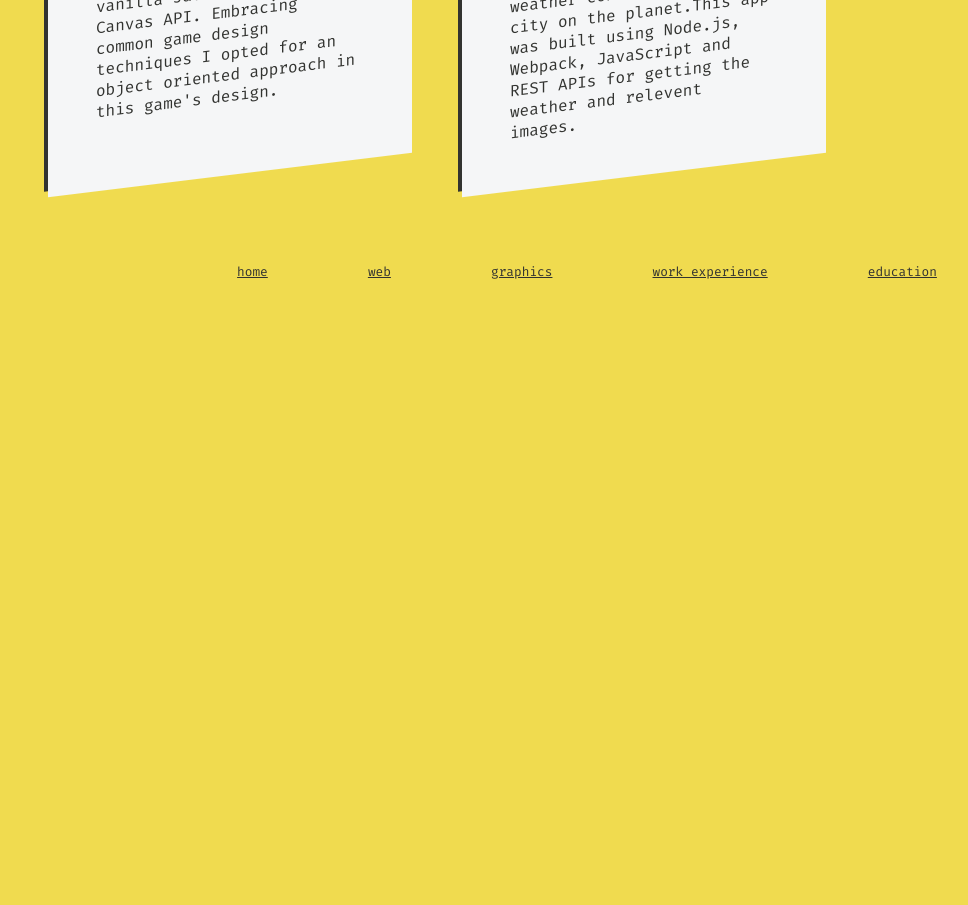
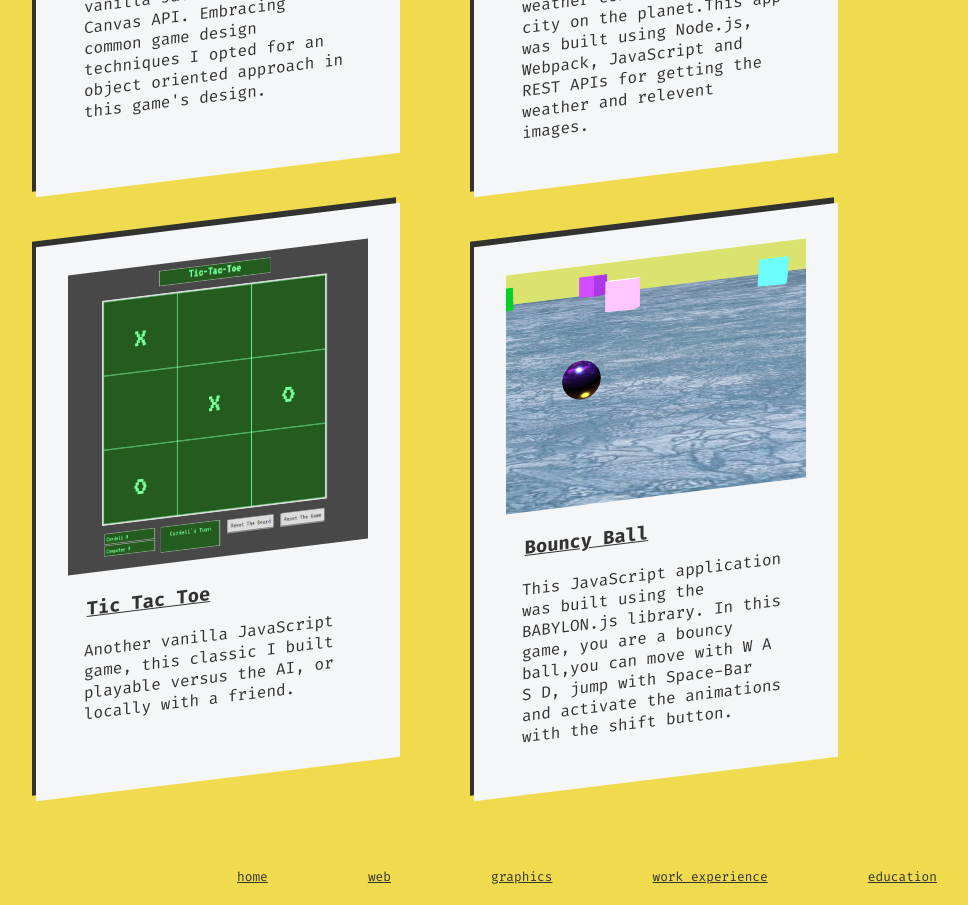
Before and after one commit to cordellbonnieux/CPSC1030_TermProject, a plain HTML site: page pages/web.html in a window 1280 px wide. Shown: the part 623-1528 px from the top of the page, without its empty margins (53-1021 px from the left). Before the commit the page ends 923 px from the top, so only its background shows below. Drawn offline with Linux system fonts and the light colour scheme.

Commit message:
Added some graphic design projects to the graphics page and polished it off.

```diff
--- a/assets/script.js
+++ b/assets/script.js
@@ -95,57 +95,6 @@ hamburger.addEventListener('click', (e) => {
 /*
 * page - grid
 */
-// data, in a real world situation i would use json files
-const webMockContent = [
-    {
-        title: 'Example Project',
-        href: '#',
-        img: '../img/example.jpg',
-        description: 'Lorem ipsum dolor sit amet, consectetur adipiscing elit,'
-            + 'sed do eiusmod tempor incididunt ut labore et dolore magna aliqua. '
-            + 'Ut enim ad minim veniam, quis nostrud exercitation ullamco laboris '
-            + 'nisi ut aliquip ex ea commodo consequat. Duis aute irure dolor in '
-            + 'reprehenderit in voluptate velit esse cillum dolore eu fugiat nulla pariatur. '
-            + 'Excepteur sint occaecat cupidatat non proident, sunt in culpa qui officia '
-            + 'deserunt mollit anim id est laborum.'
-    },
-    {
-        title: 'Example Project',
-        href: '#',
-        img: '../img/example.jpg',
-        description: 'Lorem ipsum dolor sit amet, consectetur adipiscing elit,'
-            + 'sed do eiusmod tempor incididunt ut labore et dolore magna aliqua. '
-            + 'Ut enim ad minim veniam, quis nostrud exercitation ullamco laboris '
-            + 'nisi ut aliquip ex ea commodo consequat. Duis aute irure dolor in '
-            + 'reprehenderit in voluptate velit esse cillum dolore eu fugiat nulla pariatur. '
-            + 'Excepteur sint occaecat cupidatat non proident, sunt in culpa qui officia '
-            + 'deserunt mollit anim id est laborum.'
-    },
-    {
-        title: 'Example Project',
-        href: '#',
-        img: '../img/example.jpg',
-        description: 'Lorem ipsum dolor sit amet, consectetur adipiscing elit,'
-            + 'sed do eiusmod tempor incididunt ut labore et dolore magna aliqua. '
-            + 'Ut enim ad minim veniam, quis nostrud exercitation ullamco laboris '
-            + 'nisi ut aliquip ex ea commodo consequat. Duis aute irure dolor in '
-            + 'reprehenderit in voluptate velit esse cillum dolore eu fugiat nulla pariatur. '
-            + 'Excepteur sint occaecat cupidatat non proident, sunt in culpa qui officia '
-            + 'deserunt mollit anim id est laborum.'
-    },
-    {
-        title: 'Example Project',
-        href: '#',
-        img: '../img/example.jpg',
-        description: 'Lorem ipsum dolor sit amet, consectetur adipiscing elit,'
-            + 'sed do eiusmod tempor incididunt ut labore et dolore magna aliqua. '
-            + 'Ut enim ad minim veniam, quis nostrud exercitation ullamco laboris '
-            + 'nisi ut aliquip ex ea commodo consequat. Duis aute irure dolor in '
-            + 'reprehenderit in voluptate velit esse cillum dolore eu fugiat nulla pariatur. '
-            + 'Excepteur sint occaecat cupidatat non proident, sunt in culpa qui officia '
-            + 'deserunt mollit anim id est laborum.'
-    }
-]
 function createGrid(content) {
     const container = document.createElement('div')
     container.id = 'grid'
@@ -186,6 +135,8 @@ function createGrid(content) {
 */
 if (page == 'web') {
     createGrid(getWebData()) //webMockContent
+} else if (page == 'graphics') {
+    createGrid(getGraphicsData())
 }
 
 /*
@@ -204,7 +155,8 @@ function getPage() {
     switch (body.id) {
         case 'home' : return 'home'
         case 'web' : return 'web'
-        default : return 'the page was not recognized'
+        case 'graphics' : return 'graphics'
+        default : console.log('The page was not recognized by getPage() function.')
     }
 }
 
@@ -246,6 +198,48 @@ function getWebData() {
             img: '../img/weather.png',
             description: 'This web application allows you to retrieve the current weather conditions for any city on the planet.' +
             'This app was built using Node.js, Webpack, JavaScript and REST APIs for getting the weather and relevent images.'
+        },
+        {
+            title: 'Tic Tac Toe',
+            href: 'https://cordellbonnieux.github.io/tic-tac-toe/',
+            img: '../img/tic.png',
+            description: 'Another vanilla JavaScript game, this classic I built playable versus the AI, or locally with a friend.'
+        },
+        {
+            title: 'Bouncy Ball',
+            href: 'https://cordellbonnieux.github.io/CPSC2130_Lab7/',
+            img: '../img/ball.png',
+            description: 'This JavaScript application was built using the BABYLON.js library. In this game, you are a bouncy ball,' +
+            'you can move with W A S D, jump with Space-Bar and activate the animations with the shift button.'
         }
     ]
 }
+
+function getGraphicsData() {
+    return [
+        {
+            title: 'Dance Party',
+            href: '../img/dance.png',
+            img: '../img/dance.png',
+            description: 'A flyer I did for a dance party last year, created using GIMP2.'
+        },
+        {
+            title: 'Fractured Concert',
+            href: '../img/fractured.jpg',
+            img: '../img/fractured.jpg',
+            description: 'Also created using GIMP2, a flyer for an upcoming concert.'
+        },
+        {
+            title: 'Raw War LP',
+            href: '../img/rawwar.jpg',
+            img: '../img/rawwar.jpg',
+            description: 'The cover of a layout for a 12" record I completed recently, using Photoshop, GIMP2 and Illustrator.'
+        },
+        {
+            title: 'Phane 7"',
+            href: '../img/phane.jpg',
+            img: '../img/phane.jpg',
+            description: 'The cover of another record layout which I created using Photoshop.'
+        }
+    ]
+}
--- a/assets/style.css
+++ b/assets/style.css
@@ -185,17 +185,17 @@ main {
     max-width: 400px;
 }
 
-#web #grid {
+#grid {
     display: flex;
     flex-wrap: wrap;
     justify-content: space-evenly;
 }
 
-#web #grid .item {
+#grid .item {
     margin: 25px;
 }
 
-#web .text, #web img {
+#grid .text, #grid img {
     max-width: 300px;
 }
 
--- a/pages/web.html
+++ b/pages/web.html
@@ -4,7 +4,7 @@
   <meta charset="utf-8">
   <meta name="viewport" content="width=device-width, initial-scale=1">
 
-  <title>A Basic HTML5 Template</title>
+  <title>Web Apps</title>
   <meta name="description" content="Web applications">
   <meta name="author" content="Cordell Bonnieux">
 
```
Also changed, not shown: index.html (+1 -1 lines), pages/graphics.html (added, +21 -0 lines), img/ball.png (added), img/phane.jpg (added), img/rawwar.jpg (added), img/tic.png (added), 2 other files.
